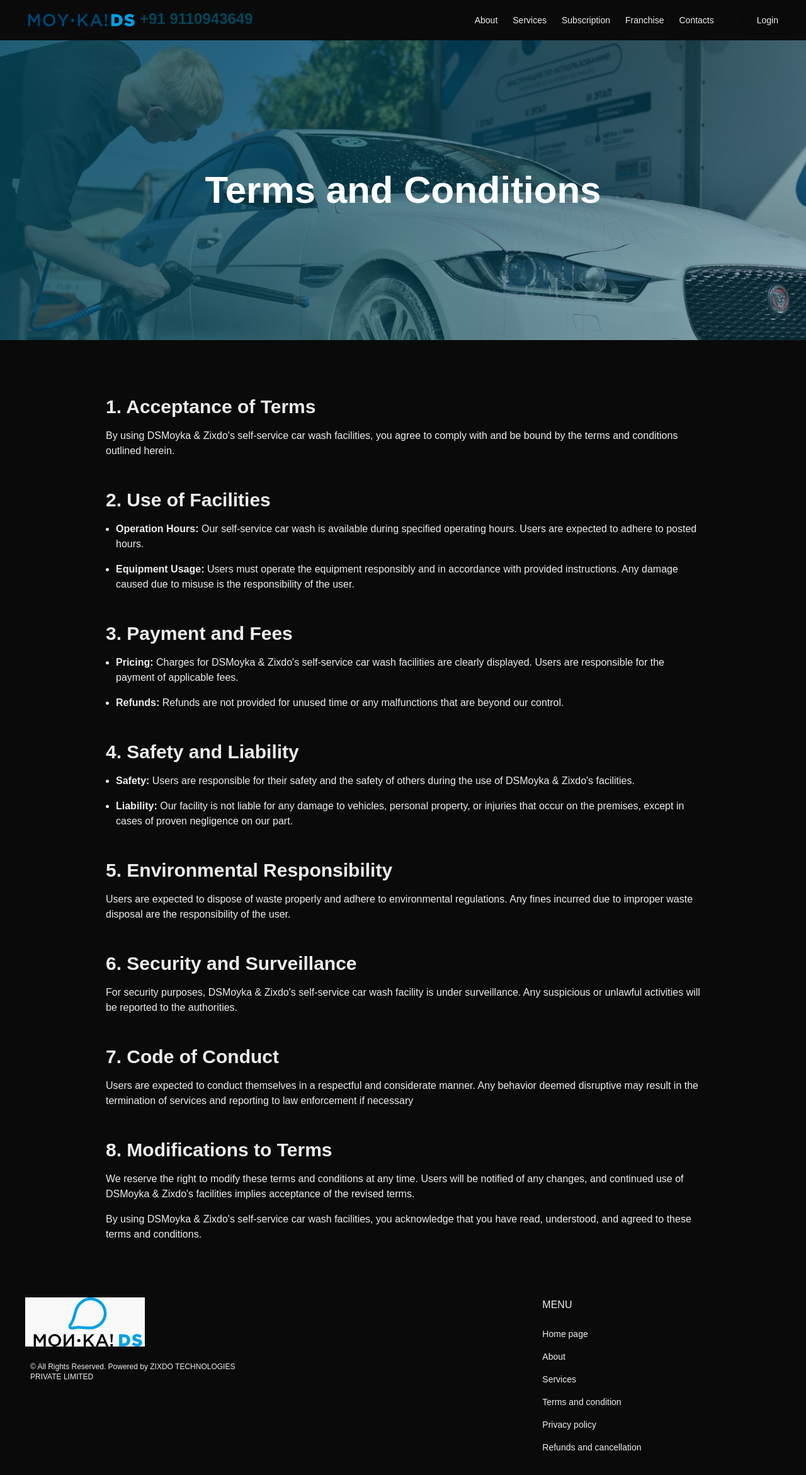
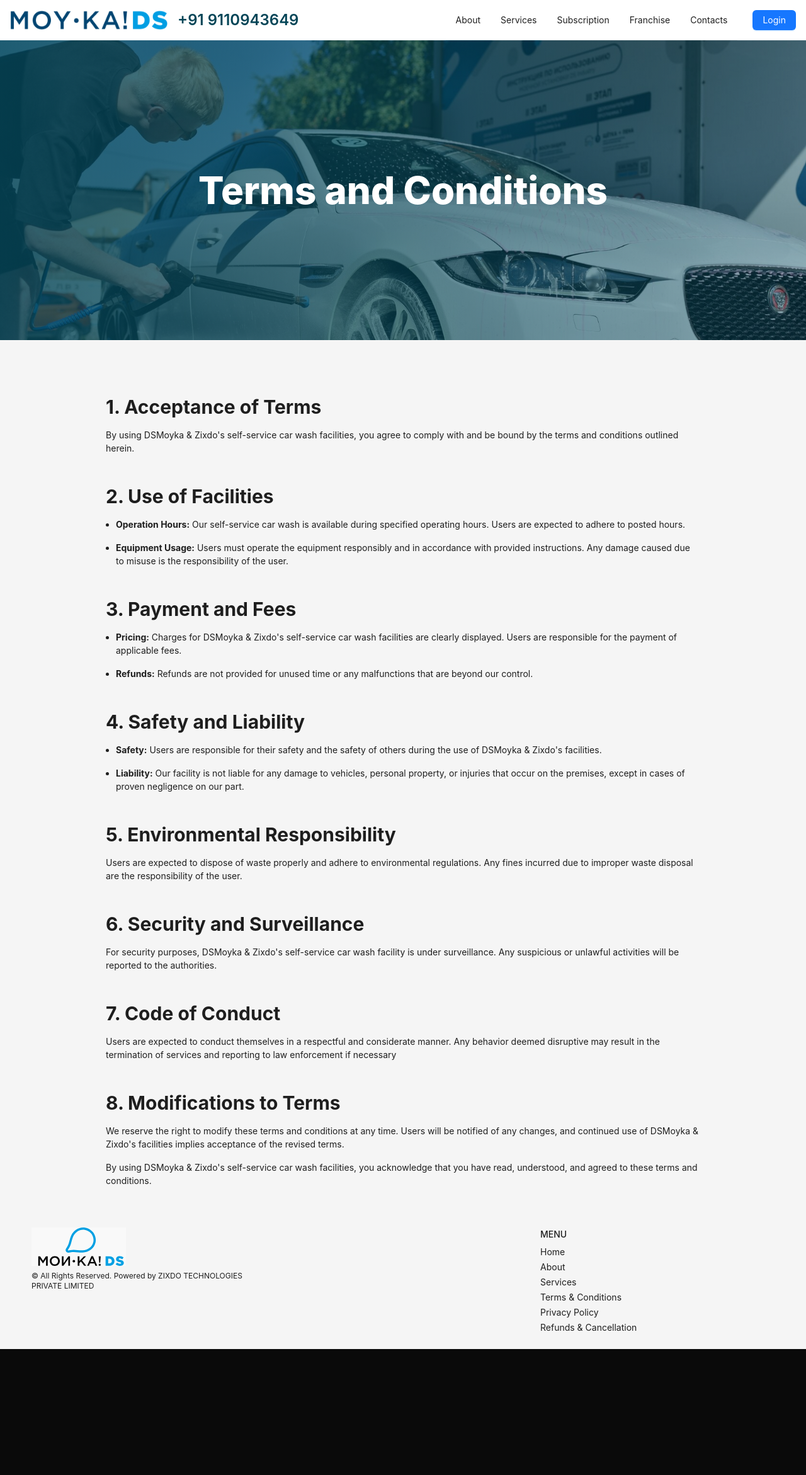
Before and after one commit to DS-Industry/onvi-indian-frontend, a Next.js app: page /onvi-indian-frontend/term in a window 1280 px wide. Shown: the top 2342 px of the page at 63% size. After the commit the page ends 2142 px from the top, so only its background shows below. Built offline with nearby package versions, Linux system fonts and the light colour scheme.

Commit message:
Responsive design fix

```diff
--- a/src/app/landing/page.tsx
+++ b/src/app/landing/page.tsx
@@ -52,12 +52,12 @@
                             </p>
 
                             <div className="mt-8 flex flex-wrap gap-4 text-center">
-                                <a
-                                    href="https://dsmoyka.com/payment"
+                                <Link
+                                    href="/pay"
                                     className="block w-full rounded bg-red-400 px-12 py-3 text-sm font-medium text-white-500 shadow hover:bg-white-500/95 focus:outline-none focus:ring active:bg-white-500 sm:w-auto"
                                 >
                                     Pay Online
-                                </a>
+                                </Link>
 
                                 <Link
                                     href="/" onClick={(e) => { e.preventDefault(); scrollToSection('services'); }}
--- a/src/components/lending/PhotoCard.tsx
+++ b/src/components/lending/PhotoCard.tsx
@@ -23,10 +23,12 @@
       onMouseEnter={() => setIsHovered(true)}
       onMouseLeave={() => setIsHovered(false)}
       style={{
-        padding: "0.5rem",
-        paddingBottom: "4rem",
         ...(pe ? { paddingRight: pe } : {}),
-        borderRadius: 12,
+      }}
+      styles={{
+        body: {
+            padding: 0
+        }
       }}
       cover={
         <Image
@@ -36,7 +38,7 @@
             height: "14rem", // ~ h-56
             width: "100%",
             objectFit: "cover",
-            borderRadius: 12,
+            borderRadius: "0.5rem", // ~ rounded-lg
             transition: "filter 0.3s ease",
             filter: isHovered ? "grayscale(50%)" : "none",
             boxShadow: "0 4px 20px rgba(0, 0, 0, 0.1)", // shadow-xl
@@ -44,20 +46,20 @@
         />
       }
     >
-      <Title level={5} style={{ marginBottom: 0 }}>
+      {title && <Title level={5} style={{ marginBottom: 0, padding: "1rem" }}>
         {title}
-      </Title>
-      <Paragraph
+      </Title>}
+      {text && <Paragraph
         ellipsis={{ rows: 3 }}
         style={{
-          marginTop: 8,
           fontSize: "0.875rem",
           lineHeight: 1.625,
           color: "#6b7280", // Tailwind's gray-500
+          padding: "0 1rem"
         }}
       >
         {text}
-      </Paragraph>
+      </Paragraph>}
     </Card>
   );
 }
--- a/src/layouts/UnauthorizedLayout.tsx
+++ b/src/layouts/UnauthorizedLayout.tsx
@@ -1,170 +1,149 @@
-import Logo from '@/assets/logo_title.png';
-import LogoF from '@/assets/Logo.svg'
-import React from "react";
+'use client';
+
+import React, { useEffect, useState } from 'react';
 import Link from 'next/link';
 import Image from 'next/image';
+import { Layout, Menu, Button, Drawer, Grid } from 'antd';
+import {
+    MenuOutlined,
+    CloseOutlined,
+} from '@ant-design/icons';
+import Logo from '@/assets/logo_title.png';
+import LogoF from '@/assets/Logo.svg';
 
+const { Content, Footer, Header } = Layout;
+const { useBreakpoint } = Grid;
 
-export default function UnauthorizedLayout({ children }: { children: React.ReactNode; }) {
+export default function UnauthorizedLayout({ children }: { children: React.ReactNode }) {
+    const [drawerVisible, setDrawerVisible] = useState(false);
+    const screens = useBreakpoint();
 
     const scrollToSection = (sectionId: string) => {
         const section = document.getElementById(sectionId);
         if (section) {
             section.scrollIntoView({ behavior: 'smooth' });
         } else {
-            // Если элемент не найден на текущей странице, переход на другую страницу
             window.location.href = `/onvi-indian-frontend/landing/?scrollTo=${sectionId}`;
         }
-    }
+    };
+
+    useEffect(() => {
+        window.scrollTo(0, 0);
+        const urlParams = new URLSearchParams(window.location.search);
+        const sectionToScroll = urlParams.get('scrollTo');
+        if (sectionToScroll) {
+            scrollToSection(sectionToScroll);
+        }
+    }, []);
+
+    const menuItems = [
+        {
+            key: 'about',
+            label: (
+                <span onClick={() => { scrollToSection('about'); setDrawerVisible(false); }}>About</span>
+            ),
+        },
+        {
+            key: 'services',
+            label: (
+                <span onClick={() => { scrollToSection('services'); setDrawerVisible(false); }}>Services</span>
+            ),
+        },
+        { key: 'subscription', label: <Link href="/subscription">Subscription</Link> },
+        { key: 'franchise', label: <Link href="/franchise">Franchise</Link> },
+        { key: 'contacts', label: <Link href="/contacts">Contacts</Link> },
+    ];
 
     return (
-        <div className="w-screen h-screen flex flex-col justify-between" onLoad={() => {
-            window.scrollTo(0, 0)
-            if (window.location.pathname.split('/')[1].split('?')[0] === 'home' && window.location.pathname.split('/')[1].split('?')[1] !== undefined) {
-                const hash = window.location.pathname;
-                const sectionToScroll = hash.split('scrollTo=')[1];
-                scrollToSection(sectionToScroll);
-            }
-        }}>
-            <header className="bg-white">
-                <div className="mx-auto max-w-screen-xl px-4 sm:px-6 lg:px-8">
-                    <div className="flex h-16 items-center justify-between">
-                        <div className="flex-1 md:flex md:items-center md:gap-2">
-                            <Link className="block text-teal-600" href="/landing">
-                                <span className="sr-only">Home</span>
-                                <Image
-                                    src={Logo}
-                                    alt="logo"
-                                    className="pl-5"
-                                    height="120"
-                                    width="190"
-                                />
-                            </Link>
-                            <p className="text-3xl font-extrabold sm:text-2xl text-blue-500 mb-1">
-                                +91 9110943649
-                            </p>
+        <Layout className="min-h-screen">
+            {/* Header */}
+            <Header className="px-4 shadow-md flex justify-between items-center" style={{ backgroundColor: '#ffffff' }}>
+                <div className="flex items-center gap-4">
+                    <Link href="/landing">
+                        <Image src={Logo} alt="Logo" width={250} height={180} />
+                    </Link>
+                    {!screens.xs && (
+                        <p className="text-blue-500 font-semibold text-2xl">+91 9110943649</p>
+                    )}
+                </div>
+
+                {/* Desktop Menu */}
+                {screens.md ? (
+                    <div className="flex items-center gap-6">
+                        <Menu
+                            mode="horizontal"
+                            items={menuItems}
+                        />
+                        <Link href="/auth/signin">
+                            <Button type="primary" className="bg-teal-600">Login</Button>
+                        </Link>
+                    </div>
+                ) : (
+                    <Button
+                        type="text"
+                        icon={<MenuOutlined />}
+                        onClick={() => setDrawerVisible(true)}
+                    />
+                )}
+
+                {/* Mobile Drawer */}
+                <Drawer
+                    title={
+                        <div className="flex justify-between items-center">
+                            <span className="text-lg font-bold">Menu</span>
+                            <CloseOutlined onClick={() => setDrawerVisible(false)} />
                         </div>
+                    }
+                    placement="right"
+                    closable={false}
+                    onClose={() => setDrawerVisible(false)}
+                    open={drawerVisible}
+                >
+                    <Menu
+                        mode="vertical"
+                        theme="light"
+                        style={{ backgroundColor: '#ffffff' }}
+                        items={[
+                            ...menuItems,
+                            {
+                                key: 'login',
+                                label: <Link href="/auth/signin">Login</Link>,
+                            },
+                        ]}
+                    />
+                </Drawer>
+            </Header>
 
-                        <div className="md:flex md:items-center md:gap-12">
-                            <nav aria-label="Global" className="hidden md:block">
-                                <ul className="flex items-center gap-6 text-sm">
-                                    <li>
-                                        <Link className="text-gray-500 transition hover:text-gray-500/75"
-                                            href="/landing" onClick={(e) => { e.preventDefault(); scrollToSection('about'); }}
-                                        > About
-                                        </Link>
-                                    </li>
+            {/* Content */}
+            <Content className="flex-1">
+                {children}
+            </Content>
 
-                                    <li>
-                                        <Link className="text-gray-500 transition hover:text-gray-500/75"
-                                            href="/landing" onClick={(e) => { e.preventDefault(); scrollToSection('services'); }}
-                                        > Services </Link>
-                                    </li>
+            {/* Footer */}
+            <Footer className="bg-white mt-4">
+                <div className="grid grid-cols-1 gap-x-8 sm:grid-cols-3 lg:col-span-2 lg:grid-cols-2">
+                    <div>
+                        <Image src={LogoF} alt="Footer Logo" width={150} height={80} />
+                        <p className="text-xs text-gray-500 mt-2">
+                            &copy; All Rights Reserved. Powered by ZIXDO TECHNOLOGIES PRIVATE LIMITED
+                        </p>
+                    </div>
 
-                                    <li>
-                                        <a className="text-gray-500 transition hover:text-gray-500/75"
-                                            href="/subscription"> Subscription </a>
-                                    </li>
+                    <div></div>
 
-                                    <li>
-                                        <a className="text-gray-500 transition hover:text-gray-500/75"
-                                            href="/franchise"> Franchise </a>
-                                    </li>
-
-                                    <li>
-                                        <a className="text-gray-500 transition hover:text-gray-500/75"
-                                            href="/contacts"> Contacts </a>
-                                    </li>
-
-                                </ul>
-                            </nav>
-
-                            <div className="flex items-center gap-4">
-                                <div className="sm:flex sm:gap-4">
-                                    <a
-                                        className="rounded-md bg-teal-600 px-5 py-2.5 text-sm font-medium text-white shadow"
-                                        href="/auth/signin"
-                                    >
-                                        Login
-                                    </a>
-                                </div>
-
-                                <div className="block md:hidden">
-                                    <button
-                                        className="rounded bg-gray-100 p-2 text-gray-600 transition hover:text-gray-600/75">
-                                        <svg
-                                            xmlns="http://www.w3.org/2000/svg"
-                                            className="h-5 w-5"
-                                            fill="none"
-                                            viewBox="0 0 24 24"
-                                            stroke="currentColor"
-                                            strokeWidth="2"
-                                        >
-                                            <path strokeLinecap="round" strokeLinejoin="round"
-                                                d="M4 6h16M4 12h16M4 18h16" />
-                                        </svg>
-                                    </button>
-                                </div>
-                            </div>
-                        </div>
+                    <div>
+                        <p className="font-medium text-gray-900 mb-2">MENU</p>
+                        <ul className="space-y-1 text-sm">
+                            <li><Link href="/landing">Home</Link></li>
+                            <li><span onClick={() => scrollToSection('about')} className="cursor-pointer text-gray-700">About</span></li>
+                            <li><span onClick={() => scrollToSection('services')} className="cursor-pointer text-gray-700">Services</span></li>
+                            <li><Link href="/term">Terms & Conditions</Link></li>
+                            <li><Link href="/privacy">Privacy Policy</Link></li>
+                            <li><Link href="/refund">Refunds & Cancellation</Link></li>
+                        </ul>
                     </div>
                 </div>
-            </header>
-
-            <div>
-                <main className="flex w-full h-full flex-col">{children}</main>
-            </div>
-
-            <footer className="bg-white">
-                <div className="mx-auto max-w-screen-xl space-y-8 px-4 py-16 sm:px-10 lg:space-y-16 lg:px-8">
-                    <div className="grid grid-cols-1 gap-x-8 sm:grid-cols-3 lg:col-span-2 lg:grid-cols-2">
-                        <div>
-                            <Image
-                                src={LogoF}
-                                alt="logoF"
-                                height="120"
-                                width="190"
-                            />
-                            <p className="text-xs text-gray-500 pt-6 pl-2">&copy; All Rights Reserved. Powered by ZIXDO TECHNOLOGIES PRIVATE LIMITED</p>
-                        </div>
-                        <div></div>
-                        <div className="grid grid-cols-1 gap-8 sm:grid-cols-2 lg:col-span-2 lg:grid-cols-2">
-                            <div>
-                                <p className="font-medium text-gray-900">MENU</p>
-
-                                <ul className="mt-6 space-y-4 text-sm">
-                                    <li>
-                                        <Link href="/landing" className="text-gray-700 transition hover:opacity-75"> Home page </Link>
-                                    </li>
-
-                                    <li>
-                                        <Link href="/" onClick={(e) => { e.preventDefault(); scrollToSection('about'); }}
-                                            className="text-gray-700 transition hover:opacity-75"> About </Link>
-                                    </li>
-
-                                    <li>
-                                        <Link href="/" onClick={(e) => { e.preventDefault(); scrollToSection('services'); }}
-                                            className="text-gray-700 transition hover:opacity-75"> Services </Link>
-                                    </li>
-
-                                    <li>
-                                        <Link href="/term" className="text-gray-700 transition hover:opacity-75"> Terms and condition </Link>
-                                    </li>
-
-                                    <li>
-                                        <Link href="/privacy" className="text-gray-700 transition hover:opacity-75"> Privacy policy </Link>
-                                    </li>
-
-                                    <li>
-                                        <Link href="/refund" className="text-gray-700 transition hover:opacity-75"> Refunds and cancellation </Link>
-                                    </li>
-                                </ul>
-                            </div>
-                        </div>
-                    </div>
-                </div>
-            </footer>
-        </div>
-
-    )
+            </Footer>
+        </Layout>
+    );
 }
```
